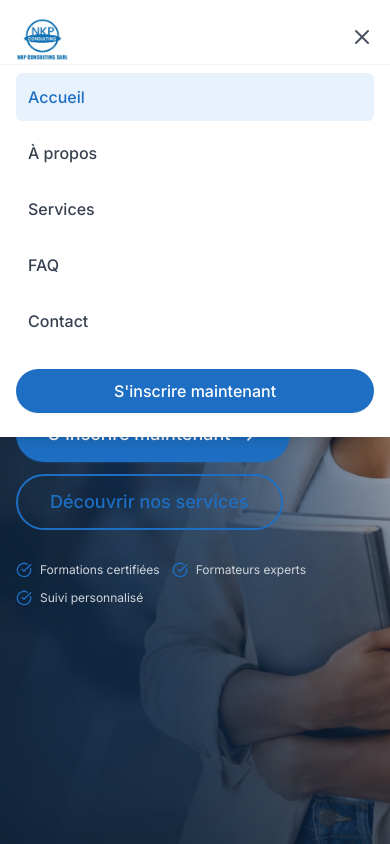
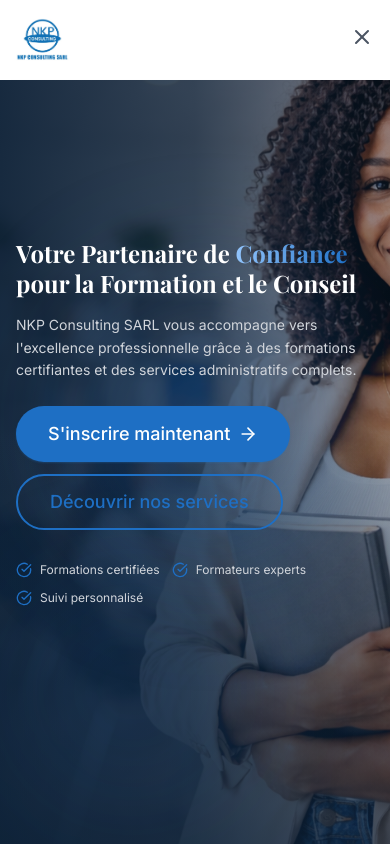
Before and after one commit to lenzLLL/nkp-consulting, a React (Vite) app: page / in a window 390 px wide. Both pictures are taken after a click on the button "Toggle menu". Shown: the top 844 px of the page. Built offline with nearby package versions, Linux system fonts and the light colour scheme.

Commit message:
third commit

```diff
--- a/src/components/Navbar.tsx
+++ b/src/components/Navbar.tsx
@@ -41,7 +41,7 @@
 
   return (
     <nav
-      className={`fixed top-0 left-0 right-0 z-50 transition-all duration-300 ${scrolled ? 'bg-white/95 backdrop-blur-md shadow-md py-2' : 'bg-white py-4'}`}>
+      className={`fixed top-0 left-0 right-0 z-50 transition-all duration-300 overflow-x-hidden ${scrolled ? 'bg-white/95 backdrop-blur-md shadow-md py-2' : 'bg-white py-4'}`}>
 
       <div className="max-w-7xl mx-auto px-4 sm:px-6 lg:px-8">
         <div className="flex justify-between items-center">
@@ -92,8 +92,9 @@
 
       {/* Mobile Navigation */}
       {isOpen &&
-      <div className="md:hidden bg-white border-t border-gray-100 absolute w-full shadow-lg">
-          <div className="px-4 pt-2 pb-6 space-y-2">
+      <div className="md:hidden absolute inset-x-0 top-full bg-white border-t border-gray-100 shadow-lg">
+        <div className="max-w-7xl mx-auto px-4 sm:px-6 lg:px-8">
+          <div className="px-0 pt-2 pb-6 space-y-2">
             {navLinks.map((link) =>
           <Link
             key={link.path}
@@ -110,6 +111,7 @@
             </div>
           </div>
         </div>
+      </div>
       }
     </nav>);
 
```
